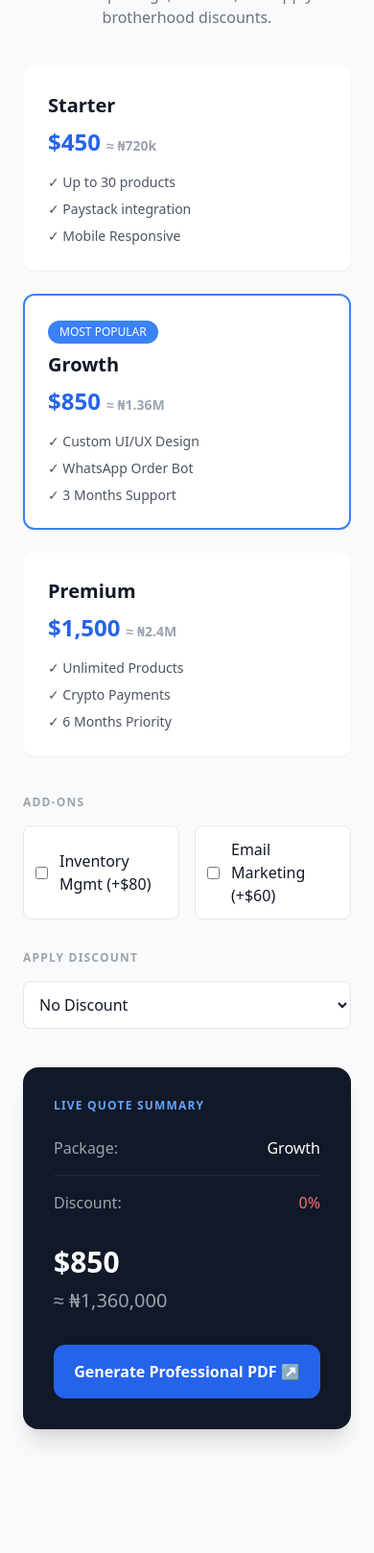
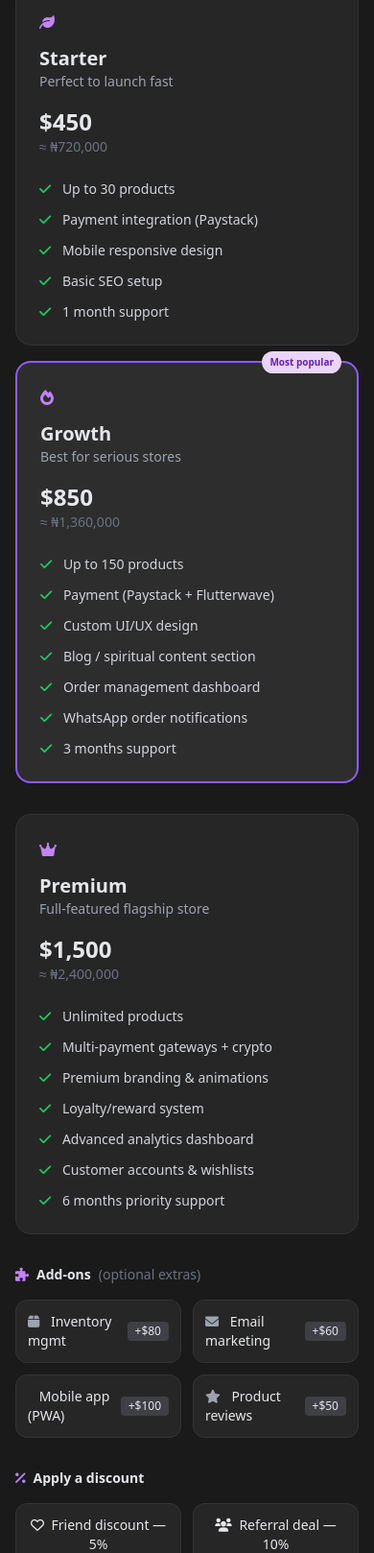
Before and after one commit to dc-dev-coder/quote-gen, a plain HTML site: page index.html in a window 390 px wide. Shown: the part 130-1748 px from the top of the page at 96% size. Before the commit the page ends 1659 px from the top, so only its background shows below. Drawn offline with nearby package versions, Linux system fonts and the light colour scheme.

Commit message:
Update index.html for Spiritual Store Quote Generator

```diff
--- a/index.html
+++ b/index.html
@@ -3,172 +3,187 @@
 <head>
     <meta charset="UTF-8">
     <meta name="viewport" content="width=device-width, initial-scale=1.0">
-    <title>QuoteGen | Systems Architect Tool</title>
+    <title>Spiritual Store Quote Generator</title>
     <script src="https://cdn.tailwindcss.com"></script>
+    <link rel="stylesheet" href="https://cdnjs.cloudflare.com/ajax/libs/font-awesome/6.0.0/css/all.min.css">
     <style>
-        @media print {
-            .no-print { display: none; }
-            .print-only { display: block !important; }
-            body { background: white; }
-        }
+        body { background-color: #1a1a1a; color: #e5e7eb; }
+        .card-dark { background-color: #262626; border: 1px solid #333; }
+        .selected-pkg { border: 2px solid #8b5cf6 !important; background-color: #2d2d2d; }
+        .selected-item { border: 1px solid #8b5cf6 !important; background-color: #2d2d2d; }
+        @media print { .no-print { display: none; } .print-only { display: block !important; color: black; } }
     </style>
 </head>
-<body class="bg-gray-50 font-sans text-gray-900">
+<body class="p-4 md:p-8">
 
-    <div class="max-w-5xl mx-auto py-10 px-6 no-print">
-        <header class="mb-10 text-center">
-            <h1 class="text-3xl font-bold text-gray-800">Spiritual Store Quote Generator</h1>
-            <p class="text-gray-500">Select package, add-ons, and apply brotherhood discounts.</p>
+    <div class="max-w-2xl mx-auto no-print">
+        <header class="mb-6">
+            <h1 class="text-xl font-semibold flex items-center gap-2">
+                <i class="fa-regular fa-copy text-gray-400"></i> Spiritual products store prici...
+            </h1>
+            <p class="text-gray-400 text-sm mt-2">Full e-commerce · Select a package, apply a discount, and generate a quote for your client.</p>
         </header>
 
-        <div class="grid lg:grid-cols-3 gap-6 mb-10">
+        <!-- Packages Grid -->
+        <div class="grid grid-cols-1 md:grid-cols-2 gap-4 mb-8">
             <!-- Starter -->
-            <div onclick="setPackage('Starter', 450)" id="pkg-Starter" class="cursor-pointer border-2 border-transparent bg-white p-6 rounded-xl shadow-sm hover:border-blue-500 transition-all">
-                <h3 class="font-bold text-xl mb-2">Starter</h3>
-                <p class="text-2xl font-bold text-blue-600 mb-4">$450 <span class="text-sm text-gray-400">≈ ₦720k</span></p>
-                <ul class="text-sm text-gray-600 space-y-2">
-                    <li>✓ Up to 30 products</li>
-                    <li>✓ Paystack integration</li>
-                    <li>✓ Mobile Responsive</li>
+            <div onclick="setPkg('Starter', 450)" id="pkg-Starter" class="card-dark p-6 rounded-2xl cursor-pointer hover:bg-zinc-800 transition-all">
+                <i class="fa-solid fa-leaf text-purple-400 mb-4"></i>
+                <h3 class="text-xl font-bold">Starter</h3>
+                <p class="text-gray-400 text-sm mb-4">Perfect to launch fast</p>
+                <div class="text-2xl font-bold">$450</div>
+                <div class="text-gray-500 text-sm mb-6">≈ ₦720,000</div>
+                <ul class="text-sm space-y-3 text-gray-300">
+                    <li><i class="fa-solid fa-check text-green-500 mr-2"></i> Up to 30 products</li>
+                    <li><i class="fa-solid fa-check text-green-500 mr-2"></i> Payment integration (Paystack)</li>
+                    <li><i class="fa-solid fa-check text-green-500 mr-2"></i> Mobile responsive design</li>
+                    <li><i class="fa-solid fa-check text-green-500 mr-2"></i> Basic SEO setup</li>
+                    <li><i class="fa-solid fa-check text-green-500 mr-2"></i> 1 month support</li>
                 </ul>
             </div>
 
             <!-- Growth -->
-            <div onclick="setPackage('Growth', 850)" id="pkg-Growth" class="cursor-pointer border-2 border-blue-500 bg-white p-6 rounded-xl shadow-sm transition-all">
-                <div class="bg-blue-500 text-white text-xs py-1 px-3 rounded-full inline-block mb-2">MOST POPULAR</div>
-                <h3 class="font-bold text-xl mb-2">Growth</h3>
-                <p class="text-2xl font-bold text-blue-600 mb-4">$850 <span class="text-sm text-gray-400">≈ ₦1.36M</span></p>
-                <ul class="text-sm text-gray-600 space-y-2">
-                    <li>✓ Custom UI/UX Design</li>
-                    <li>✓ WhatsApp Order Bot</li>
-                    <li>✓ 3 Months Support</li>
-                </ul>
-            </div>
-
-            <!-- Premium -->
-            <div onclick="setPackage('Premium', 1500)" id="pkg-Premium" class="cursor-pointer border-2 border-transparent bg-white p-6 rounded-xl shadow-sm hover:border-blue-500 transition-all">
-                <h3 class="font-bold text-xl mb-2">Premium</h3>
-                <p class="text-2xl font-bold text-blue-600 mb-4">$1,500 <span class="text-sm text-gray-400">≈ ₦2.4M</span></p>
-                <ul class="text-sm text-gray-600 space-y-2">
-                    <li>✓ Unlimited Products</li>
-                    <li>✓ Crypto Payments</li>
-                    <li>✓ 6 Months Priority</li>
+            <div onclick="setPkg('Growth', 850)" id="pkg-Growth" class="card-dark p-6 rounded-2xl cursor-pointer selected-pkg relative">
+                <span class="absolute -top-3 right-4 bg-purple-200 text-purple-800 text-[10px] font-bold px-2 py-1 rounded-full">Most popular</span>
+                <i class="fa-solid fa-fire text-purple-400 mb-4"></i>
+                <h3 class="text-xl font-bold">Growth</h3>
+                <p class="text-gray-400 text-sm mb-4">Best for serious stores</p>
+                <div class="text-2xl font-bold">$850</div>
+                <div class="text-gray-500 text-sm mb-6">≈ ₦1,360,000</div>
+                <ul class="text-sm space-y-3 text-gray-300">
+                    <li><i class="fa-solid fa-check text-green-500 mr-2"></i> Up to 150 products</li>
+                    <li><i class="fa-solid fa-check text-green-500 mr-2"></i> Payment (Paystack + Flutterwave)</li>
+                    <li><i class="fa-solid fa-check text-green-500 mr-2"></i> Custom UI/UX design</li>
+                    <li><i class="fa-solid fa-check text-green-500 mr-2"></i> Blog / spiritual content section</li>
+                    <li><i class="fa-solid fa-check text-green-500 mr-2"></i> Order management dashboard</li>
+                    <li><i class="fa-solid fa-check text-green-500 mr-2"></i> WhatsApp order notifications</li>
+                    <li><i class="fa-solid fa-check text-green-500 mr-2"></i> 3 months support</li>
                 </ul>
             </div>
         </div>
 
-        <div class="grid lg:grid-cols-2 gap-10">
-            <!-- Options -->
-            <div class="space-y-8">
-                <div>
-                    <h4 class="font-bold mb-4 uppercase text-xs tracking-widest text-gray-400">Add-ons</h4>
-                    <div class="grid grid-cols-2 gap-4">
-                        <label class="flex items-center p-3 bg-white rounded-lg border cursor-pointer hover:bg-gray-50">
-                            <input type="checkbox" onchange="toggleAddon('Inventory', 80)" class="mr-3"> Inventory Mgmt (+$80)
-                        </label>
-                        <label class="flex items-center p-3 bg-white rounded-lg border cursor-pointer hover:bg-gray-50">
-                            <input type="checkbox" onchange="toggleAddon('Marketing', 60)" class="mr-3"> Email Marketing (+$60)
-                        </label>
-                    </div>
+        <!-- Premium (Full Width) -->
+        <div onclick="setPkg('Premium', 1500)" id="pkg-Premium" class="card-dark p-6 rounded-2xl cursor-pointer mb-8 hover:bg-zinc-800">
+            <i class="fa-solid fa-crown text-purple-400 mb-4"></i>
+            <h3 class="text-xl font-bold">Premium</h3>
+            <p class="text-gray-400 text-sm mb-4">Full-featured flagship store</p>
+            <div class="text-2xl font-bold">$1,500</div>
+            <div class="text-gray-500 text-sm mb-6">≈ ₦2,400,000</div>
+            <div class="grid grid-cols-1 md:grid-cols-2 gap-x-8 gap-y-3 text-sm text-gray-300">
+                <div><i class="fa-solid fa-check text-green-500 mr-2"></i> Unlimited products</div>
+                <div><i class="fa-solid fa-check text-green-500 mr-2"></i> Multi-payment gateways + crypto</div>
+                <div><i class="fa-solid fa-check text-green-500 mr-2"></i> Premium branding & animations</div>
+                <div><i class="fa-solid fa-check text-green-500 mr-2"></i> Loyalty/reward system</div>
+                <div><i class="fa-solid fa-check text-green-500 mr-2"></i> Advanced analytics dashboard</div>
+                <div><i class="fa-solid fa-check text-green-500 mr-2"></i> Customer accounts & wishlists</div>
+                <div><i class="fa-solid fa-check text-green-500 mr-2"></i> 6 months priority support</div>
+            </div>
+        </div>
+
+        <!-- Add-ons Section -->
+        <div class="mb-8">
+            <h4 class="text-sm font-semibold mb-4 flex items-center gap-2"><i class="fa-solid fa-puzzle-piece text-purple-400"></i> Add-ons <span class="text-gray-500 font-normal">(optional extras)</span></h4>
+            <div class="grid grid-cols-2 gap-3">
+                <div onclick="toggleAddon('Inventory', 80, this)" class="card-dark p-3 rounded-xl cursor-pointer flex justify-between items-center text-sm">
+                    <span><i class="fa-solid fa-box mr-2 text-gray-400"></i> Inventory mgmt</span> <span class="bg-zinc-700 px-2 py-0.5 rounded text-xs">+$80</span>
                 </div>
-
-                <div>
-                    <h4 class="font-bold mb-4 uppercase text-xs tracking-widest text-gray-400">Apply Discount</h4>
-                    <select onchange="updateDiscount(this.value)" class="w-full p-3 bg-white border rounded-lg">
-                        <option value="0">No Discount</option>
-                        <option value="5">Friend Discount (5%)</option>
-                        <option value="15">Early Bird (15%)</option>
-                        <option value="50">Partner Discount (50%)</option>
-                    </select>
+                <div onclick="toggleAddon('Email', 60, this)" class="card-dark p-3 rounded-xl cursor-pointer flex justify-between items-center text-sm">
+                    <span><i class="fa-solid fa-envelope mr-2 text-gray-400"></i> Email marketing</span> <span class="bg-zinc-700 px-2 py-0.5 rounded text-xs">+$60</span>
+                </div>
+                <div onclick="toggleAddon('PWA', 100, this)" class="card-dark p-3 rounded-xl cursor-pointer flex justify-between items-center text-sm">
+                    <span><i class="fa-solid fa-mobile-screen mr-2 text-gray-400"></i> Mobile app (PWA)</span> <span class="bg-zinc-700 px-2 py-0.5 rounded text-xs">+$100</span>
+                </div>
+                <div onclick="toggleAddon('Reviews', 50, this)" class="card-dark p-3 rounded-xl cursor-pointer flex justify-between items-center text-sm">
+                    <span><i class="fa-solid fa-star mr-2 text-gray-400"></i> Product reviews</span> <span class="bg-zinc-700 px-2 py-0.5 rounded text-xs">+$50</span>
                 </div>
             </div>
+        </div>
 
-            <!-- Summary -->
-            <div class="bg-gray-900 text-white p-8 rounded-2xl shadow-xl">
-                <h4 class="font-bold mb-6 text-blue-400 uppercase text-xs tracking-widest">Live Quote Summary</h4>
-                <div class="space-y-4 mb-8">
-                    <div class="flex justify-between">
-                        <span class="text-gray-400">Package:</span>
-                        <span id="sum-pkg">Growth</span>
-                    </div>
-                    <div id="sum-addons-list" class="text-sm text-gray-500 italic"></div>
-                    <div class="flex justify-between border-t border-gray-800 pt-4">
-                        <span class="text-gray-400">Discount:</span>
-                        <span id="sum-discount" class="text-red-400">0%</span>
-                    </div>
+        <!-- Discount Section -->
+        <div class="mb-8">
+            <h4 class="text-sm font-semibold mb-4 flex items-center gap-2"><i class="fa-solid fa-percentage text-purple-400"></i> Apply a discount</h4>
+            <div class="grid grid-cols-2 gap-3 mb-4">
+                <div onclick="setDiscount(5, this)" class="card-dark p-3 rounded-xl cursor-pointer text-center text-sm">
+                    <i class="fa-regular fa-heart mr-1"></i> Friend discount — 5%
                 </div>
-                <div class="text-3xl font-bold mb-2">
-                    <span id="total-usd">$850</span>
+                <div onclick="setDiscount(10, this)" class="card-dark p-3 rounded-xl cursor-pointer text-center text-sm">
+                    <i class="fa-solid fa-users mr-1"></i> Referral deal — 10%
                 </div>
-                <div class="text-xl text-gray-400 mb-8">
-                    ≈ ₦<span id="total-ngn">1,360,000</span>
+                <div onclick="setDiscount(15, this)" class="card-dark p-3 rounded-xl cursor-pointer text-center text-sm">
+                    <i class="fa-solid fa-gift mr-1"></i> Early bird — 15%
                 </div>
-                <button onclick="window.print()" class="w-full bg-blue-600 hover:bg-blue-700 text-white py-4 rounded-xl font-bold transition-all">
-                    Generate Professional PDF ↗
-                </button>
+                <div onclick="setDiscount(20, this)" class="card-dark p-3 rounded-xl cursor-pointer text-center text-sm">
+                    <i class="fa-solid fa-award mr-1"></i> Loyalty discount — 20%
+                </div>
             </div>
+            <div class="flex items-center gap-4 text-sm text-gray-400">
+                Custom: <input type="number" id="customDiscount" oninput="setDiscount(this.value, null)" class="bg-zinc-800 border border-zinc-700 rounded px-3 py-2 w-full focus:outline-none focus:border-purple-500" value="0"> %
+            </div>
+        </div>
+
+        <!-- Quote Summary -->
+        <div class="card-dark p-6 rounded-2xl mb-8">
+            <h4 class="text-sm font-semibold mb-6">Quote summary</h4>
+            <div class="flex justify-between text-sm mb-4">
+                <span class="text-gray-400">Package</span>
+                <span id="sumPkg">Growth — $850</span>
+            </div>
+            <div class="flex justify-between items-end border-t border-zinc-800 pt-4">
+                <span class="text-gray-400 text-sm">Total</span>
+                <div class="text-right">
+                    <div id="sumUsd" class="font-bold">$850</div>
+                    <div id="sumNgn" class="text-gray-500 text-xs">≈ ₦1,360,000</div>
+                </div>
+            </div>
+            <button onclick="window.print()" class="w-full mt-6 text-sm flex items-center justify-center gap-2 text-gray-300 hover:text-white">
+                Generate quote letter <i class="fa-solid fa-arrow-up-right-from-square text-xs"></i>
+            </button>
         </div>
     </div>
 
-    <!-- Hidden Print Template -->
-    <div class="hidden print-only p-20 bg-white min-h-screen">
-        <h1 class="text-4xl font-bold mb-2">Project Quote</h1>
-        <p class="text-gray-500 mb-10">Client: Spiritual Store Project | Date: May 13, 2026</p>
-        <div id="print-content" class="text-xl space-y-6">
-            <!-- Populated via JS -->
-        </div>
-        <div class="mt-20 border-t pt-10 text-sm text-gray-400">
-            Prepared by Full-Stack Systems Architect. Valid for 30 days.
-        </div>
-    </div>
+    <!-- Scripting logic -->
+    <script>
+        let basePrice = 850;
+        let pkgName = 'Growth';
+        let discount = 0;
+        let addonsTotal = 0;
+        const RATE = 1600;
 
-    <script>
-        let currentPrice = 850;
-        let selectedPkg = 'Growth';
-        let addons = [];
-        let discountPercent = 0;
-        const NGN_RATE = 1600; // Updated 2026 Rate
-
-        function setPackage(name, price) {
-            currentPrice = price;
-            selectedPkg = name;
-            document.querySelectorAll('[id^="pkg-"]').forEach(el => el.classList.remove('border-blue-500'));
-            document.getElementById(`pkg-${name}`).classList.add('border-blue-500');
-            calculate();
+        function setPkg(name, price) {
+            basePrice = price;
+            pkgName = name;
+            document.querySelectorAll('[id^="pkg-"]').forEach(el => el.classList.remove('selected-pkg'));
+            document.getElementById(`pkg-${name}`).classList.add('selected-pkg');
+            update();
         }
 
-        function toggleAddon(name, price) {
-            const idx = addons.findIndex(a => a.name === name);
-            if(idx > -1) addons.splice(idx, 1);
-            else addons.push({name, price});
-            calculate();
+        function toggleAddon(name, price, el) {
+            if (el.classList.contains('selected-item')) {
+                el.classList.remove('selected-item');
+                addonsTotal -= price;
+            } else {
+                el.classList.add('selected-item');
+                addonsTotal += price;
+            }
+            update();
         }
 
-        function updateDiscount(val) {
-            discountPercent = parseInt(val);
-            calculate();
+        function setDiscount(val, el) {
+            discount = parseInt(val) || 0;
+            if (el) {
+                document.querySelectorAll('.card-dark.text-center').forEach(d => d.classList.remove('selected-item'));
+                el.classList.add('selected-item');
+                document.getElementById('customDiscount').value = val;
+            }
+            update();
         }
 
-        function calculate() {
-            let addonTotal = addons.reduce((sum, a) => sum + a.price, 0);
-            let subtotal = currentPrice + addonTotal;
-            let discountAmount = subtotal * (discountPercent / 100);
-            let finalUsd = subtotal - discountAmount;
-
-            document.getElementById('sum-pkg').innerText = selectedPkg;
-            document.getElementById('sum-discount').innerText = discountPercent + '%';
-            document.getElementById('total-usd').innerText = '$' + finalUsd.toLocaleString();
-            document.getElementById('total-ngn').innerText = (finalUsd * NGN_RATE).toLocaleString();
-
-            document.getElementById('sum-addons-list').innerText = addons.length ? 'Add-ons: ' + addons.map(a => a.name).join(', ') : 'No add-ons selected';
-
-            // Update print template
-            document.getElementById('print-content').innerHTML = `
-                <div class="flex justify-between border-b pb-4"><span>Package: ${selectedPkg}</span> <span>$${currentPrice}</span></div>
-                ${addons.map(a => `<div class="flex justify-between text-gray-600"><span>+ ${a.name}</span> <span>$${a.price}</span></div>`).join('')}
-                <div class="flex justify-between text-red-500 border-t pt-4"><span>Discount Applied:</span> <span>-${discountPercent}%</span></div>
-                <div class="flex justify-between text-3xl font-bold mt-10"><span>Final Total:</span> <span>$${finalUsd.toLocaleString()} / ₦${(finalUsd * NGN_RATE).toLocaleString()}</span></div>
-            `;
+        function update() {
+            let subtotal = basePrice + addonsTotal;
+            let finalUsd = subtotal - (subtotal * (discount / 100));
+            document.getElementById('sumPkg').innerText = `${pkgName} — $${basePrice}`;
+            document.getElementById('sumUsd').innerText = `$${finalUsd.toLocaleString()}`;
+            document.getElementById('sumNgn').innerText = `≈ ₦${(finalUsd * RATE).toLocaleString()}`;
         }
     </script>
 </body>
```
